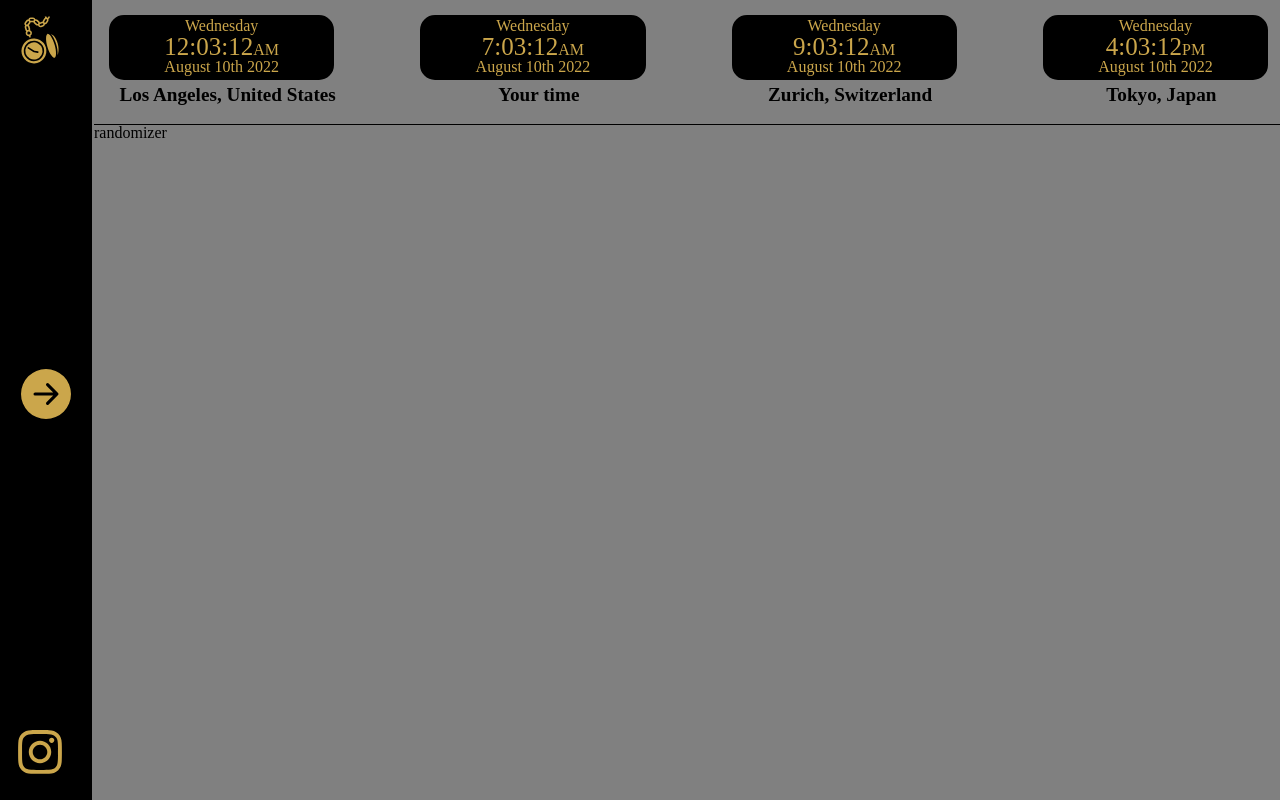
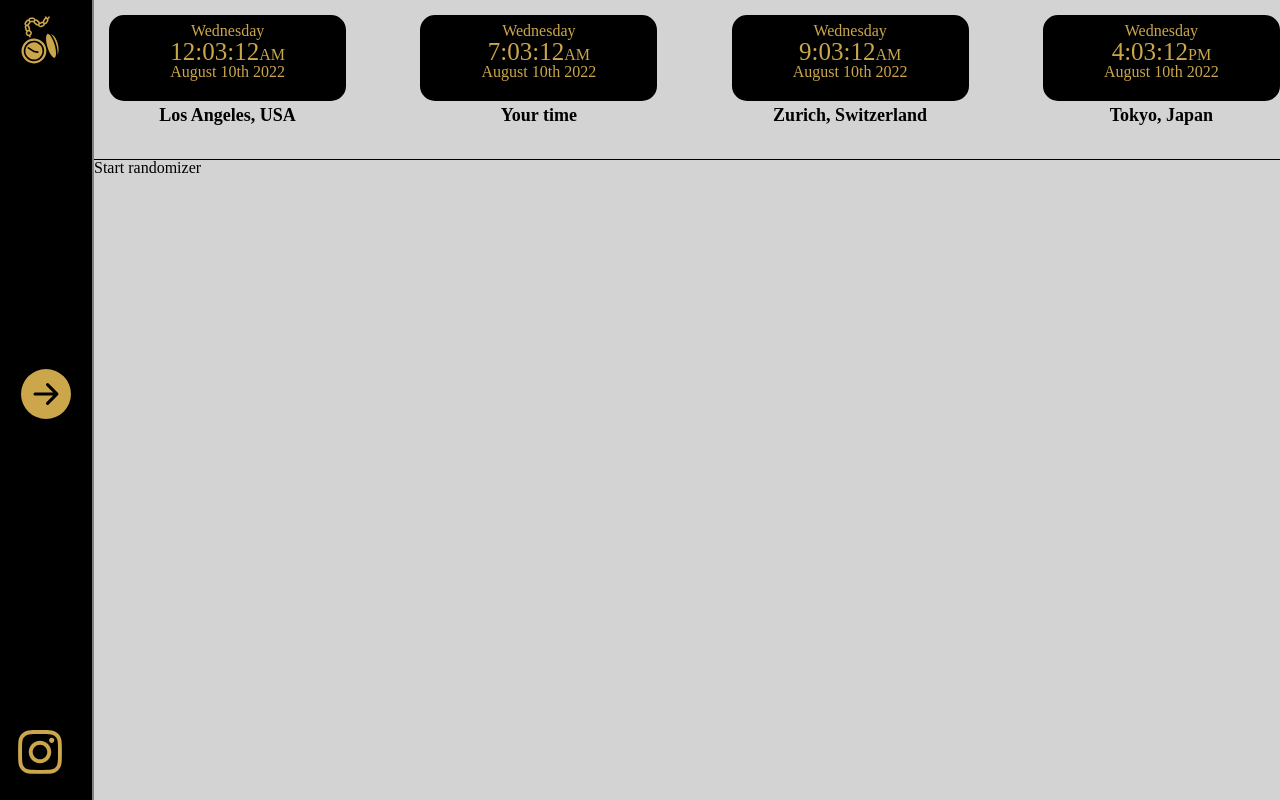
Before and after one commit to Joshua-stacks/Final_Project, a React (Create React App) app in the folder frontend/: page /random in a window 1280 px wide. Built offline with nearby package versions, Linux system fonts and the light colour scheme.

Commit message:
randomizer component created

```diff
--- a/frontend/src/App.js
+++ b/frontend/src/App.js
@@ -8,6 +8,8 @@ import Profile from "./components/Profile";
 import WorldTime from "./components/WorldTime";
 import Home from "./components/Home";
 import { HomeProvider } from "./components/HomeContext";
+import Randomizer from "./components/Randomizer";
+
 
 const App = () => {
   return (
@@ -22,7 +24,7 @@ const App = () => {
              <Route exact path="/" element={<HomeProvider><Home/></HomeProvider>} />
 
             <Route exact path="/profile" element={<Profile/>} />
-            <Route exact path="/random" element={"randomizer"} />
+            <Route exact path="/random" element={<Randomizer/>} />
             <Route exact path="/login" element={<LogIn />} />
             <Route exact path="/signup" element={<SignUp />} />
           </Routes>
@@ -34,7 +36,8 @@ const App = () => {
 };
 const Div = styled.div`
   display: flex;
-  background-color: gray;
+  min-width: fit-content;
+  background-color: lightgrey;
 `;
 const Wrapper = styled.div`
 display: flex;
--- /dev/null
+++ b/frontend/src/components/Randomizer.js
@@ -0,0 +1,6 @@
+const Randomizer = () => {
+return(
+    <>Start randomizer</>
+)
+}
+export default Randomizer
--- a/frontend/src/components/WorldTime.js
+++ b/frontend/src/components/WorldTime.js
@@ -23,7 +23,7 @@ setInterval(() => {
             <MorNi><Time>{moment(value).tz('America/Los_Angeles').format("h:mm:ss")}</Time>{moment(value).tz('America/Los_Angeles').format("A")}</MorNi>
             <Date>{moment(value).tz('America/Los_Angeles').format("MMMM Do YYYY")}</Date>
         </Digital>
-        <City>Los Angeles, United States</City>
+        <City>Los Angeles, USA</City>
         </Content>
         <Content>
         <Digital>
@@ -61,7 +61,7 @@ margin-left: 15px;
 const Wrapper = styled.div`
 border-bottom: 1px black solid;
 width: 100%;
-height: 125px;
+height: 20%;
 display: flex;
 justify-content: space-between;
 `
@@ -70,8 +70,9 @@ color: #cba64b;
 border: solid black;
 background-color: black;
 border-radius: 15px;
-width: 95%;
-height: 65px;
+width: 100%;
+padding: 5px;
+height: 60%;
 
 text-align: center;
 `
@@ -91,7 +92,7 @@ const Date = styled.div`
 `
 const City = styled.div`
 margin-top: 5px;
-font-size: larger;
+font-size: large;
 font-weight: bolder;
 `
 export default WorldTime
```
